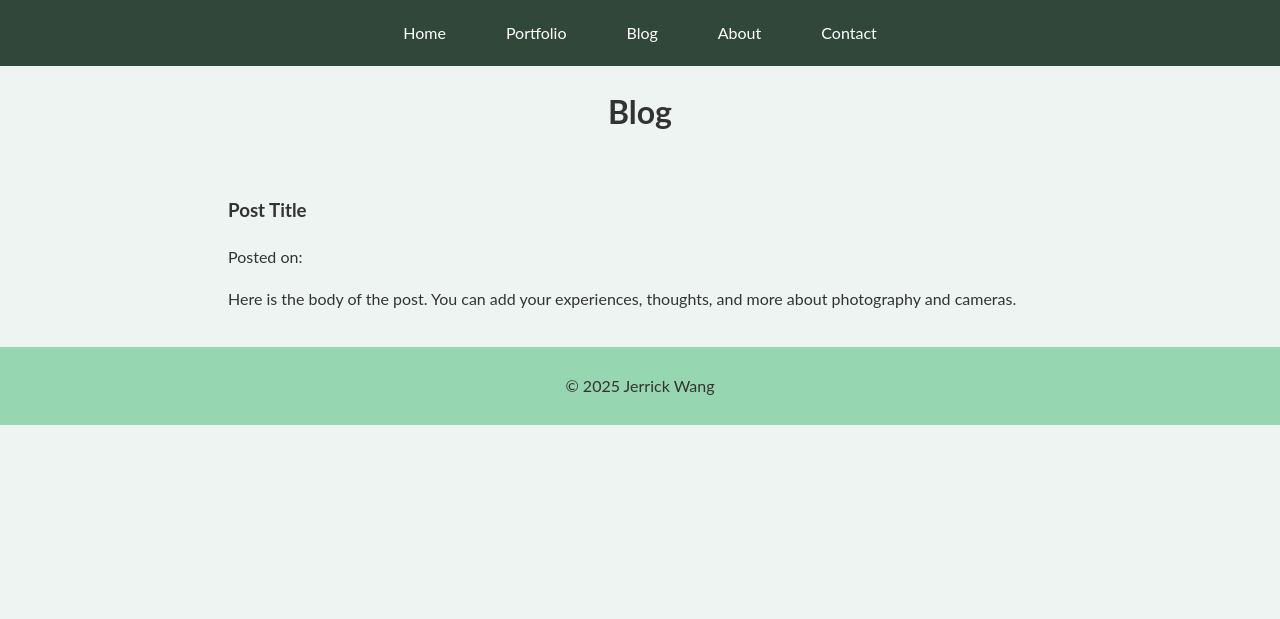
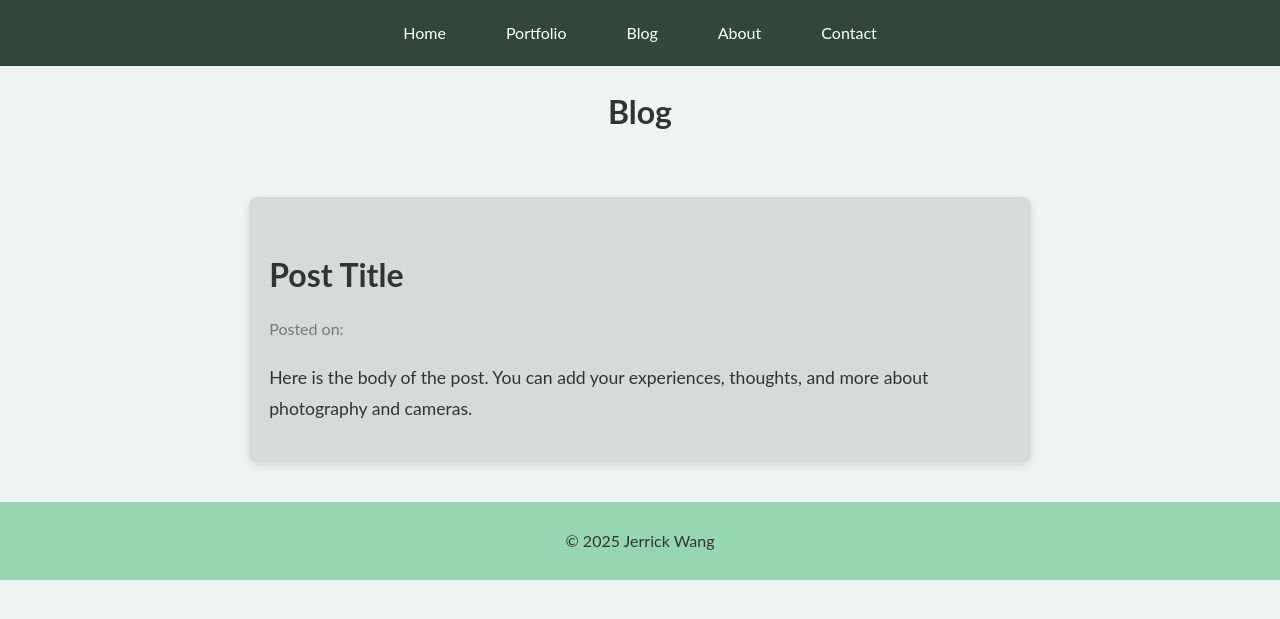
Before and after one commit to jerrickwang/jerrickwang.github.io, a Jekyll site: the page built from blog.md, in a window 1280 px wide. Shown: the top 619 px of the page. Built offline with Jekyll 4.4.1, drawn with Linux system fonts in a browser that asks for light colours.

Commit message:
Update style.css

```diff
--- a/assets/css/style.css
+++ b/assets/css/style.css
@@ -230,3 +230,49 @@ button:hover {
     font-size: 1.8rem; /* Smaller font size for the page title on smaller screens */
   }
 }
+/* Blog Post Container */
+.blog-post-container {
+  width: 90%; /* Adjust width of the container */
+  margin: 20px auto; /* Center the container */
+  padding: 20px; /* Add space around the content */
+  background-color: rgba(0, 0, 0, 0.1); /* Slightly darkened background */
+  border-radius: 8px; /* Rounded corners for the container */
+  box-shadow: 0 4px 8px rgba(0, 0, 0, 0.1); /* Add some shadow for better separation */
+}
+
+/* Post Title */
+.post-title {
+  font-size: 2rem; /* Larger title font size */
+  font-weight: 700; /* Bold title */
+  color: #333; /* Dark color for the title */
+  margin-bottom: 10px; /* Space below the title */
+}
+
+/* Post Date */
+.post-date {
+  font-size: 1rem; /* Smaller font size for the date */
+  color: #777; /* Lighter color for the date */
+  margin-bottom: 20px; /* Space below the date */
+}
+
+/* Post Body */
+.post-body {
+  font-size: 1.1rem; /* Normal font size for the content */
+  color: #333; /* Default text color */
+  line-height: 1.8; /* Increase line height for readability */
+}
+
+/* Responsive Design for Smaller Screens */
+@media (max-width: 768px) {
+  .blog-post-container {
+    width: 95%; /* Make the container a bit smaller on mobile */
+  }
+
+  .post-title {
+    font-size: 1.6rem; /* Adjust title font size for smaller screens */
+  }
+
+  .post-body {
+    font-size: 1rem; /* Adjust font size of the body */
+  }
+}
```
